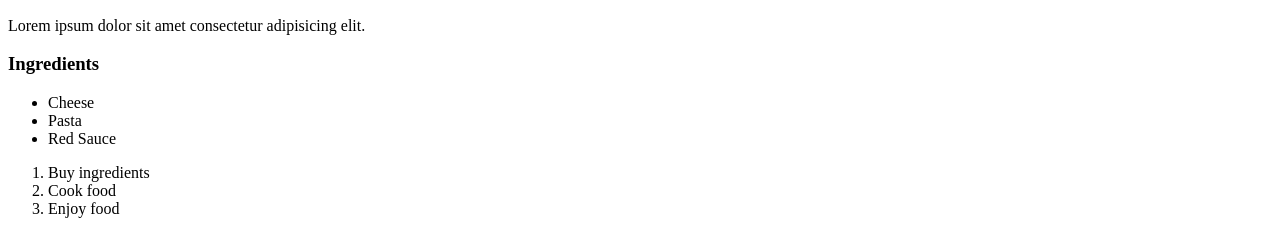
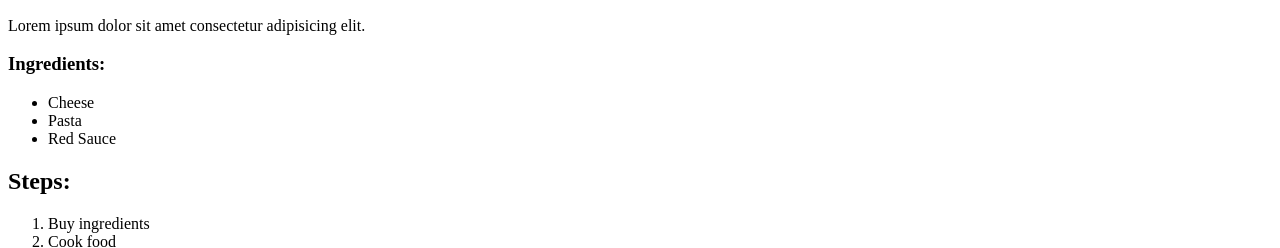
Before and after one commit to coltonbaird1/odin-recipes, a plain HTML site: page recipes/lasagna.html in a window 1280 px wide. Shown: the part 1672-1920 px from the top of the page. Drawn offline with Linux system fonts and the light colour scheme.

Commit message:
add heading to steps

```diff
--- a/recipes/lasagna.html
+++ b/recipes/lasagna.html
@@ -15,7 +15,7 @@
 
         <p>Lorem ipsum dolor sit amet consectetur adipisicing elit.</p>
 
-        <h3>Ingredients</h3>
+        <h3>Ingredients:</h3>
 
         <ul>
             <li>Cheese</li>
@@ -23,6 +23,7 @@
             <li>Red Sauce</li>
         </ul>
 
+        <h2>Steps:</h2>
         <ol>
             <li>Buy ingredients</li>
             <li>Cook food</li>
```
